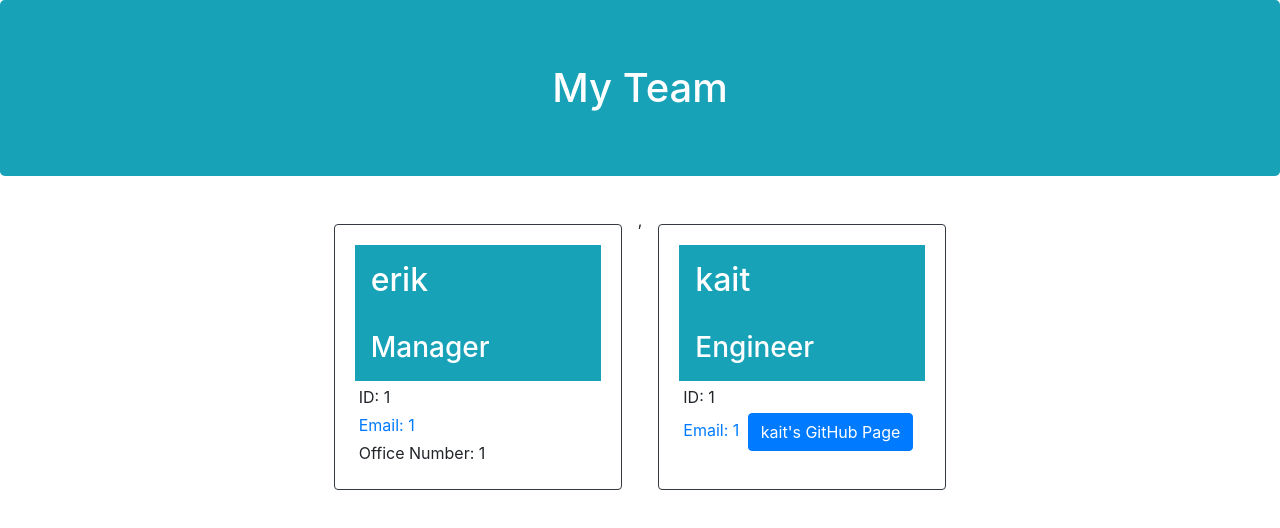
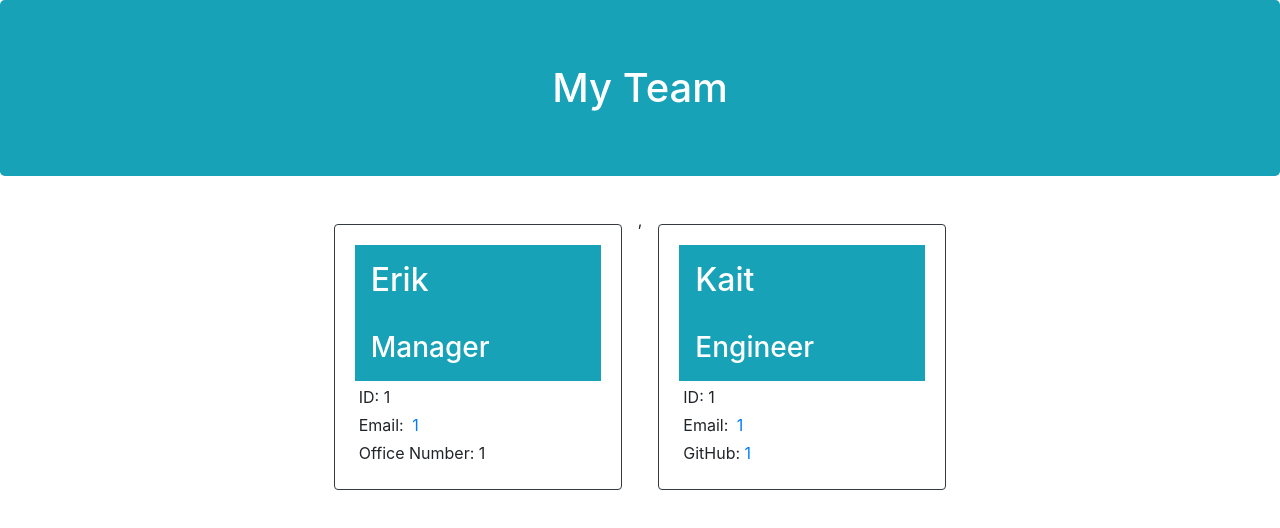
Before and after one commit to neft-tk/Team-Website-Generator, a plain HTML site: page output/index.html in a window 1280 px wide. Drawn offline with nearby package versions, Linux system fonts and the light colour scheme.

Commit message:
Added final card styling

```diff
--- a/output/index.html
+++ b/output/index.html
@@ -14,19 +14,19 @@
         <div class="d-flex flex-row justify-content-center">
         <div class="card m-3 d-flex flex-column border-dark" style="width: 18rem;">
             <div class="card-body">
-              <h2 class="card-title bg-info text-white p-3 m-0">erik</h2>
+              <h2 class="card-title bg-info text-white p-3 m-0">Erik</h2>
               <h3 class="bg-info text-white p-3 m-0">Manager</h3>
               <p class="card-text border-dark m-1">ID: 1</p>
-              <a href="mailto:1" class="card-text border-dark m-1">Email: 1</a>
+              <p class="card-text border-dark m-1">Email: <a href="mailto:1" class="card-text border-dark m-1">1</a>
               <p class="card-text border-dark m-1">Office Number: 1</p>
             </div>
             </div>,<div class="card m-3 d-flex flex-column border-dark" style="width: 18rem;">
         <div class="card-body border-dark">
-          <h2 class="card-title bg-info text-white p-3 m-0">kait</h2>
+          <h2 class="card-title bg-info text-white p-3 m-0">Kait</h2>
           <h3 class="bg-info text-white p-3 m-0">Engineer</h3>
           <p class="card-text border-dark m-1">ID: 1</p>
-          <a href="mailto:1" class="card-text border-dark m-1">Email: 1</a>
-          <a href="https://github.com/1" target="_blank" class="btn btn-primary">kait's GitHub Page</a>
+          <p class="card-text border-dark m-1">Email: <a href="mailto:1" class="card-text border-dark m-1">1</a>
+          <p class="card-text border-dark m-1">GitHub: <a href="https://github.com/1" target="_blank">1</a>
         </div>
         </div>
         </div>
```
Also changed, not shown: index.js (+4 -4 lines).
